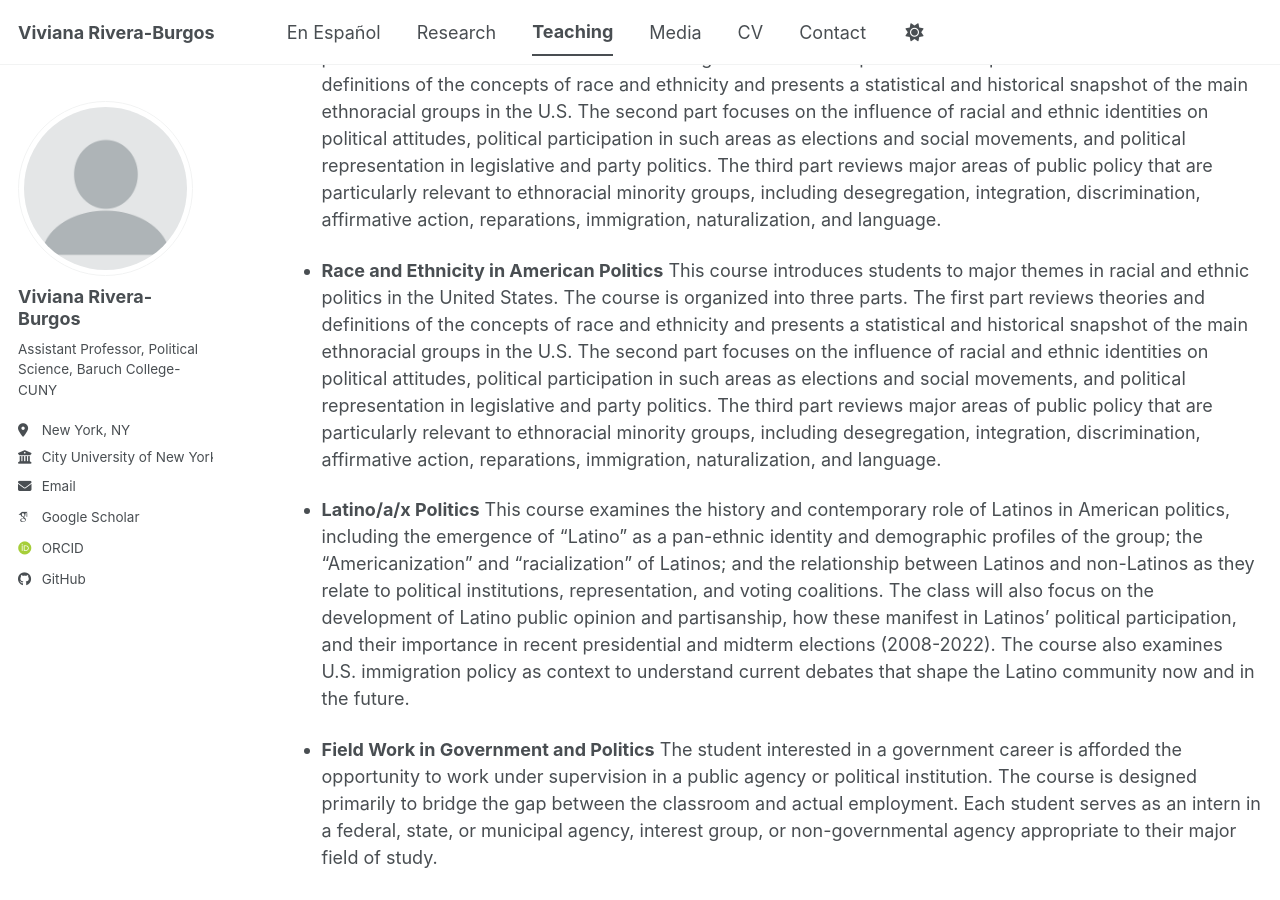
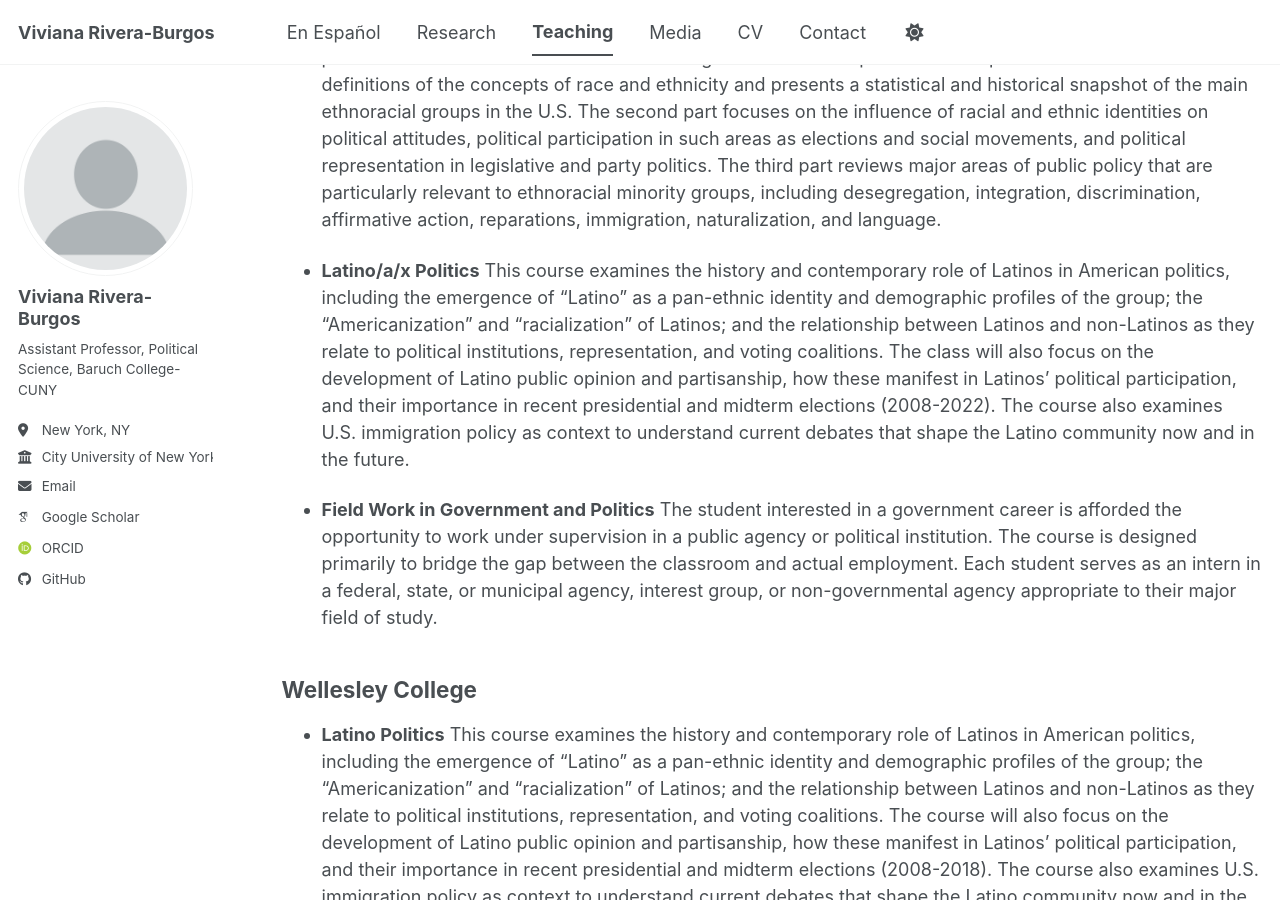
Before and after one commit to vivi-rivera/vivi-rivera.github.io, a Jekyll site: the page built from _pages/teaching.md, in a window 1280 px wide and 900 px high, scrolled down 386 px. Built offline with Jekyll 4.4.1, drawn with Linux system fonts in a browser that asks for light colours; some web fonts are replaced; a script bundle is joined from its source files by our own code; library files that are not in the unit come from our copies.

Commit message:
Update teaching.md

```diff
--- a/_pages/teaching.md
+++ b/_pages/teaching.md
@@ -13,9 +13,6 @@ author_profile: true
 - **Race and Ethnicity in American Politics**
   This course introduces students to major themes in racial and ethnic politics in the United States. The course is organized into three parts. The first part reviews theories and definitions of the concepts of race and ethnicity and presents a statistical and historical snapshot of the main ethnoracial groups in the U.S. The second part focuses on the influence of racial and ethnic identities on political attitudes, political participation in such areas as elections and social movements, and political representation in legislative and party politics. The third part reviews major areas of public policy that are particularly relevant to ethnoracial minority groups, including desegregation, integration, discrimination, affirmative action, reparations, immigration, naturalization, and language.
 
-- **Race and Ethnicity in American Politics**
-  This course introduces students to major themes in racial and ethnic politics in the United States. The course is organized into three parts. The first part reviews theories and definitions of the concepts of race and ethnicity and presents a statistical and historical snapshot of the main ethnoracial groups in the U.S. The second part focuses on the influence of racial and ethnic identities on political attitudes, political participation in such areas as elections and social movements, and political representation in legislative and party politics. The third part reviews major areas of public policy that are particularly relevant to ethnoracial minority groups, including desegregation, integration, discrimination, affirmative action, reparations, immigration, naturalization, and language.
-
 - **Latino/a/x Politics**
   This course examines the history and contemporary role of Latinos in American politics, including the emergence of “Latino” as a pan-ethnic identity and demographic profiles of the group; the “Americanization” and “racialization” of Latinos; and the relationship between Latinos and non-Latinos as they relate to political institutions, representation, and voting coalitions. The class will also focus on the development of Latino public opinion and partisanship, how these manifest in Latinos’ political participation, and their importance in recent presidential and midterm elections (2008-2022). The course also examines U.S. immigration policy as context to understand current debates that shape the Latino community now and in the future.
 
```
